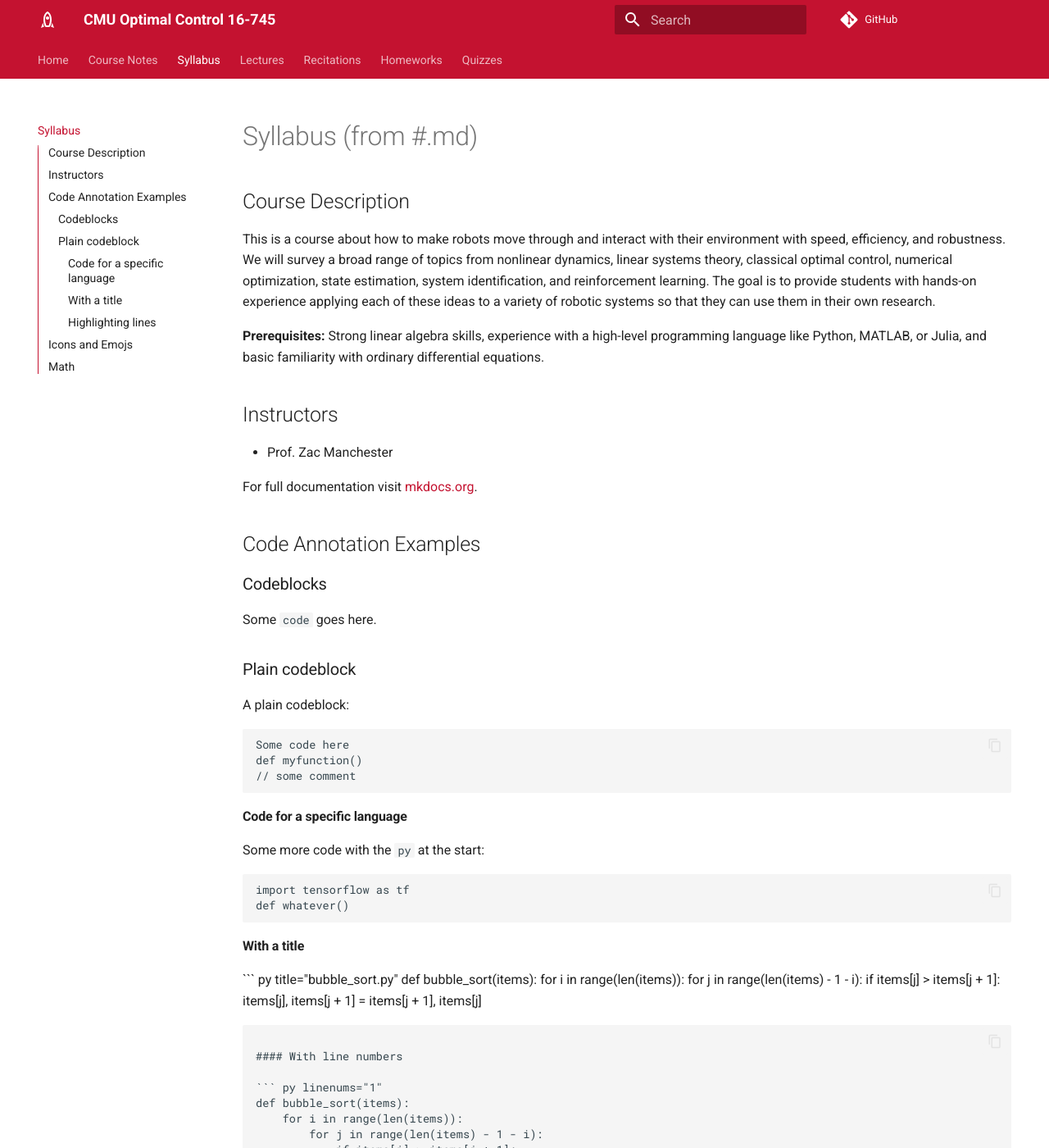
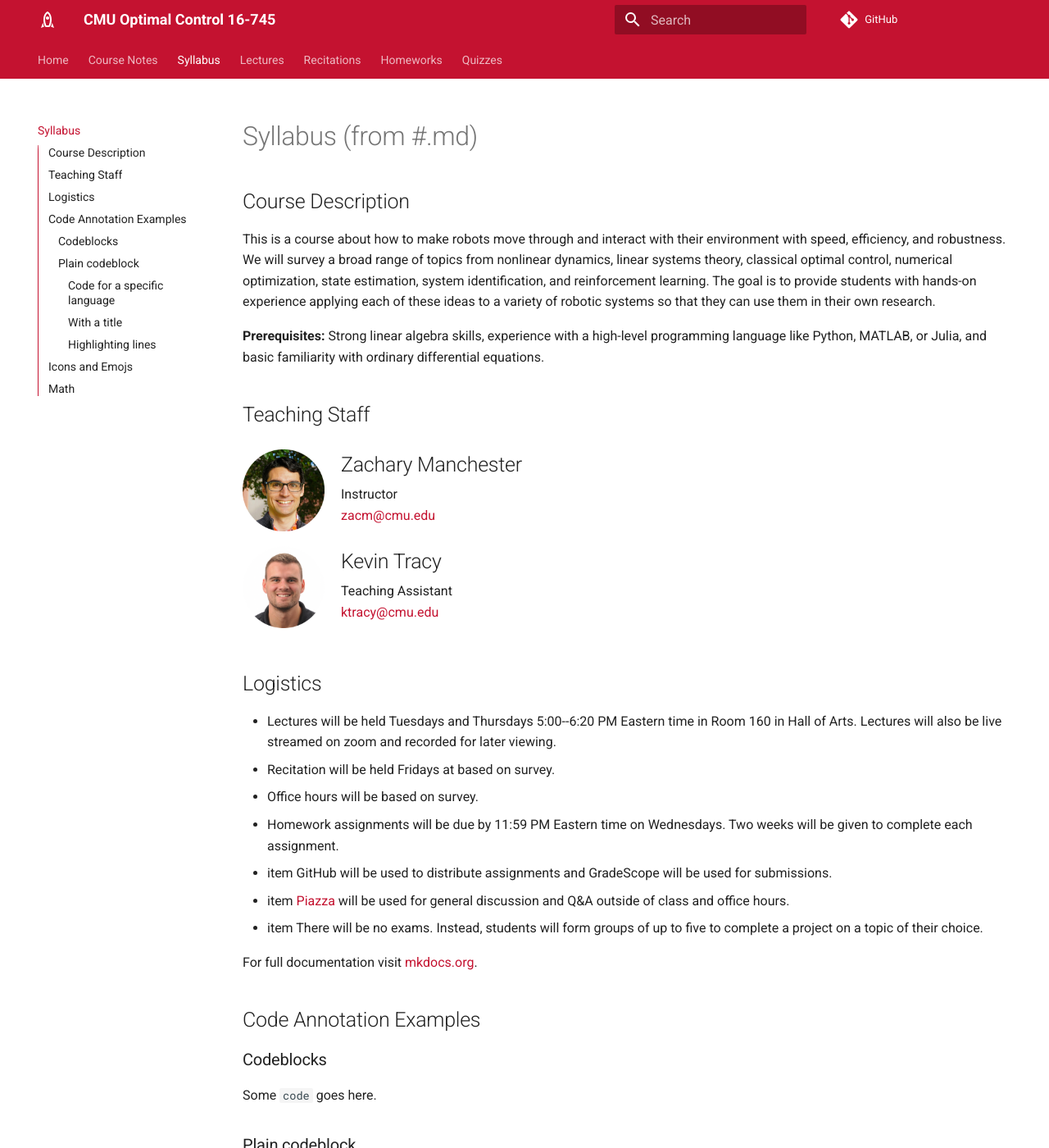
Before and after one commit to cmu-optimal-control/cmu-optimal-control.github.io, an MkDocs documentation site: the page built from docs/syllabus.md, in a window 1280 px wide and 1400 px high. Shown: the whole window at 82% size. Built offline with MkDocs 1.6.1 and Material for MkDocs 9.7.7, drawn with Linux system fonts in a browser that asks for light colours; emoji names are drawn with the system emoji font.

Commit message:
rename things

```diff
--- a/docs/syllabus.md
+++ b/docs/syllabus.md
@@ -6,16 +6,46 @@
 
 This is a course about how to make robots move through and interact with their environment with speed, efficiency, and robustness. We will survey a broad range of topics from nonlinear dynamics, linear systems theory, classical optimal control, numerical optimization, state estimation, system identification, and reinforcement learning. The goal is to provide students with hands-on experience applying each of these ideas to a variety of robotic systems so that they can use them in their own research.
 
+**Prerequisites:** Strong linear algebra skills, experience with a high-level programming language like Python, MATLAB, or Julia, and basic familiarity with ordinary differential equations.
+
+## Teaching Staff
+
+<div style="display: flex; align-items: center;">
+    <!-- Left side: Image -->
+    <img src="/images/zac_circle.png" alt="Person's Image" style="max-width: 100px; margin-right: 20px;">
+
+    <!-- Right side: Bio -->
+    <div style="margin-top: -30px;">
+        <h2>Zachary Manchester</h2>
+        <p style="margin-top: -10px;">
+            Instructor <br> <a href = "mailto: zacm@cmu.edu">zacm@cmu.edu</a>
+        </p>
+    </div>
+</div>
 
 
+<div style="display: flex; align-items: center;">
+    <!-- Left side: Image -->
+    <img src="/images/kevin_circle.png" alt="Person's Image" style="max-width: 100px; margin-right: 20px;">
 
+    <!-- Right side: Bio -->
+    <div style="margin-top: -30px;">
+        <h2>Kevin Tracy</h2>
+        <p style="margin-top: -10px;">
+            Teaching Assistant <br> <a href = "mailto: ktracy@cmu.edu">ktracy@cmu.edu</a>
+        </p>
+    </div>
+</div>
 
+## Logistics
 
-**Prerequisites:** Strong linear algebra skills, experience with a high-level programming language like Python, MATLAB, or Julia, and basic familiarity with ordinary differential equations.
-
-## Instructors
-
-- Prof. Zac Manchester
+- Lectures will be held Tuesdays and Thursdays 5:00--6:20 PM Eastern time in Room 160 in Hall of Arts. Lectures will also be live streamed on zoom and recorded for later viewing.
+- Recitation will be held Fridays at based on survey.
+- Office hours will be based on survey.
+- Homework assignments will be due by 11:59 PM Eastern time on Wednesdays. Two weeks will be given to complete each assignment.
+- item GitHub will be used to distribute assignments and GradeScope will be used for submissions.
+- item [Piazza](https://piazza.com/cmu/spring2023/16745/home) will be used for general discussion and Q&A outside of class and office hours.
+- item There will be no exams. Instead, students will form groups of up to five to complete a project on a topic of their choice.
 <!-- \begin{center}
 \begin{tabular}{l l}
 	Prof. Zac Manchester & \textbf{Email:} \href{mailto:zacm@cmu.edu}{zacm@cmu.edu} \\
--- a/mkdocs.yml
+++ b/mkdocs.yml
@@ -2,13 +2,13 @@ site_name: CMU Optimal Control 16-745
 nav:
   - Home: index.md
   - Course Notes:
-    - Home: Notes/notes_home.md
+    - Home: course_notes/notes_home.md
     - Dynamics:
-      - Notes/dynamics/lec1.md
-      - Notes/dynamics/lec2.md
+      - course_notes/dynamics/lec1.md
+      - course_notes/dynamics/lec2.md
     - Optimization:
-      - Notes/optimization/lec3.md
-      - Notes/optimization/lec4.md
+      - course_notes/optimization/lec3.md
+      - course_notes/optimization/lec4.md
   # - Syllabus (from mkdocs):
   - Syllabus: syllabus.md
   - Lectures: lectures.md
```
Also changed, not shown: docs/Notes/dynamics/lec2.md (deleted, +0 -1 lines), docs/Notes/optimization/lec3.md (deleted, +0 -1 lines), docs/Notes/optimization/lec4.md (deleted, +0 -1 lines), docs/course_notes/dynamics/lec1.md (renamed from docs/Notes/dynamics/lec1.md, +1 -1 lines), docs/course_notes/dynamics/lec2.md (added, +1 -0 lines), docs/course_notes/optimization/lec3.md (added, +1 -0 lines), docs/course_notes/optimization/lec4.md (added, +1 -0 lines), docs/index.md (+9 -30 lines), docs/course_notes/notes_home.md (renamed from docs/Notes/notes_home.md).
